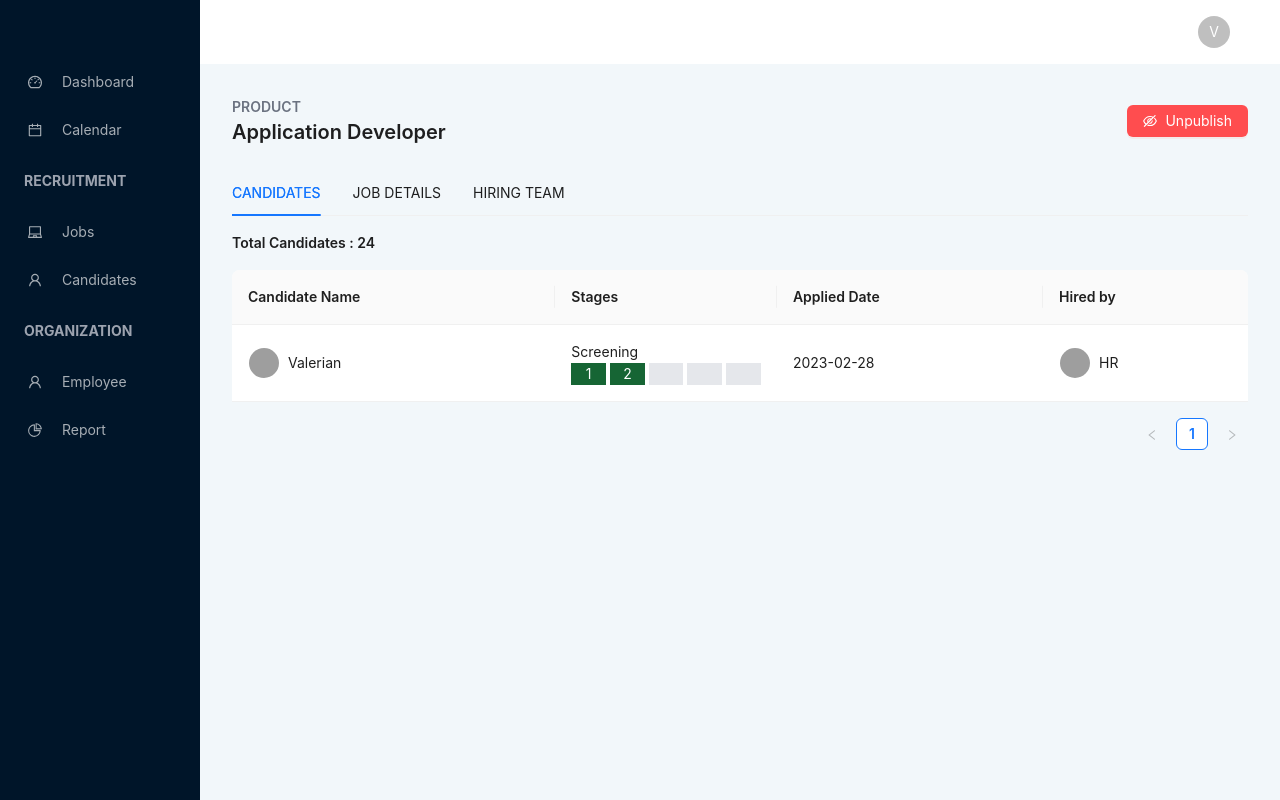
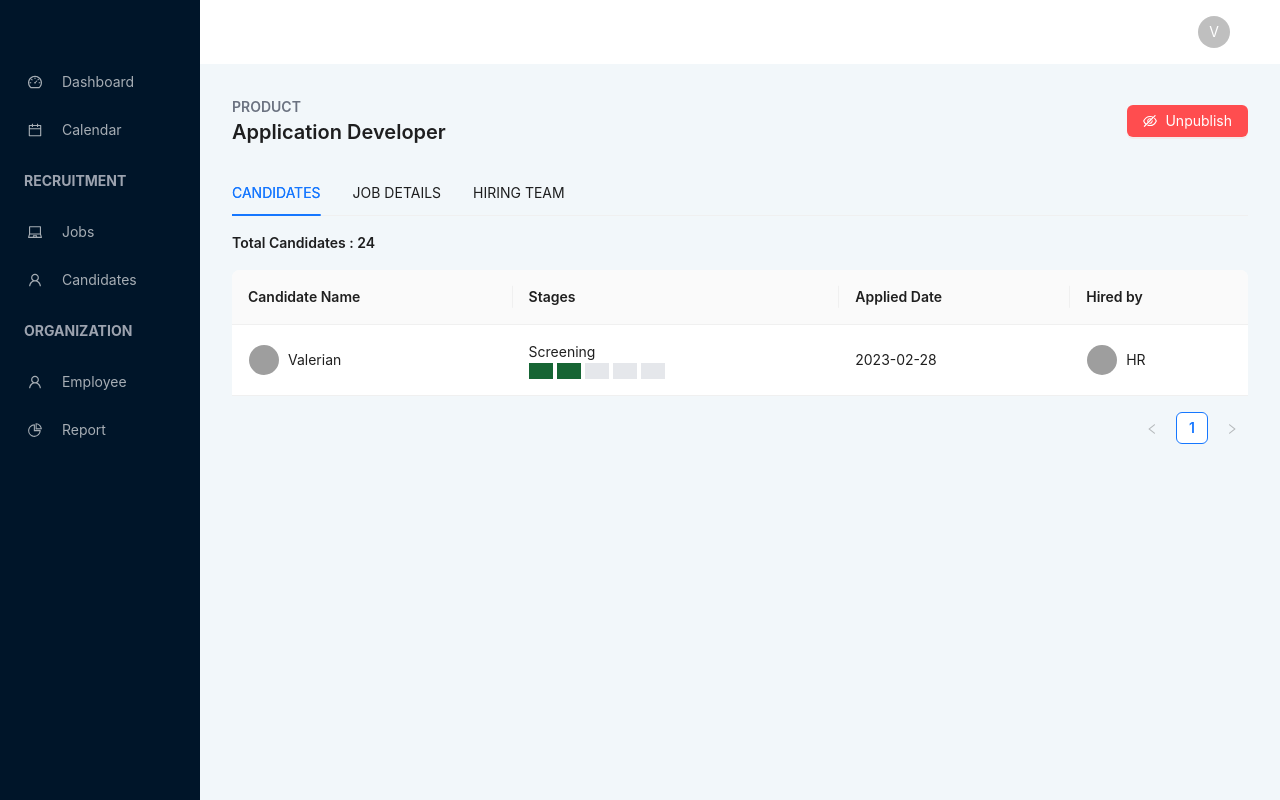
Before and after one commit to valeriandwi/hrm, a React (Create React App) app: page /jobs/detail in a window 1280 px wide. Built offline with nearby package versions, Linux system fonts and the light colour scheme; grey boxes are pictures that could not be loaded.

Commit message:
Update Table Candidate on Jobs Menu

```diff
--- a/src/pages/candidates/CandidateProfile/ProfessionalDetails/index.tsx
+++ b/src/pages/candidates/CandidateProfile/ProfessionalDetails/index.tsx
@@ -6,7 +6,7 @@ const ProfessionalDetails: React.FC = () => {
   return (
     <Card bodyStyle={{ padding: 0 }}>
       <div className="flex justify-between p-4">
-        <Typography className="font-bold">Basic Information</Typography>
+        <Typography className="font-bold">Professional Details</Typography>
         <div className="cursor-pointer">
           <EditOutlined className="mr-2" />
           Edit Info
--- a/src/pages/candidates/Table/index.tsx
+++ b/src/pages/candidates/Table/index.tsx
@@ -18,7 +18,19 @@ const TableCandidates: React.FC<TableCandidatesProps> = ({ toggleDrawer }) => {
       hiredBy: "HR",
     },
   ];
-  return <Table columns={COLUMNS(toggleDrawer)} dataSource={dummyData} />;
+  return (
+    <Table
+      columns={COLUMNS}
+      dataSource={dummyData}
+      onRow={(record, rowIndex) => {
+        return {
+          onClick: (event) => {
+            toggleDrawer();
+          },
+        };
+      }}
+    />
+  );
 };
 
 export default TableCandidates;
--- a/src/pages/candidates/constants.tsx
+++ b/src/pages/candidates/constants.tsx
@@ -1,16 +1,13 @@
 import { Avatar, Typography } from "antd";
 import StagesIndicator from "../../components/StagesIndicator";
 
-export const COLUMNS = (onOpenDrawer: () => void) => [
+export const COLUMNS = [
   {
     title: "Candidate Name",
     dataIndex: "candidateName",
     key: "name",
     render: (value: string) => (
-      <div
-        className="flex flex-row items-center space-x-2"
-        onClick={onOpenDrawer}
-      >
+      <div className="flex flex-row items-center space-x-2">
         <Avatar src={`https://i.pravatar.cc/300?u=${value}abc`} />
         <Typography>{value}</Typography>
       </div>
--- a/src/pages/jobs/JobDetail/candidates/components/tableCandidates.tsx
+++ /dev/null
@@ -1,22 +0,0 @@
-import { Table } from 'antd';
-import React from 'react'
-import { columns } from '../constants/columns';
-
-const TableCandidates : React.FC = () => {
-  const dummyData = [
-    {
-      candidateName : "Valerian",
-      stages : {
-        name : "Screening",
-        number : 2
-      },
-      appliedDate : "2023-02-28",
-      hiredBy : "HR"
-    }
-  ]
-  return (
-    <Table columns={columns} dataSource={dummyData}/>
-  )
-}
-
-export default TableCandidates
--- a/src/pages/jobs/JobDetail/candidates/index.tsx
+++ b/src/pages/jobs/JobDetail/candidates/index.tsx
@@ -1,16 +1,30 @@
-import Typography from 'antd/es/typography/Typography'
-import React from 'react'
-import TableCandidates from './components/tableCandidates'
+import Typography from "antd/es/typography/Typography";
+import React from "react";
+import AppDrawer from "../../../../components/AppDrawer";
+import CandidateProfile from "../../../Candidates/CandidateProfile";
+import useDrawer from "../../../../hooks/useDrawer";
+import TableCandidates from "../../../Candidates/Table";
 
-const Candidates : React.FC = () => {
+const Candidates: React.FC = () => {
+  const [{ openDrawer }, toggleDrawer] = useDrawer();
+
   return (
     <div>
-      <div className='mb-4'>
-        <Typography className='font-semibold'>Total Candidates : 24</Typography>
+      <div className="mb-4">
+        <Typography className="font-semibold">Total Candidates : 24</Typography>
       </div>
-      <TableCandidates/>
+      <TableCandidates toggleDrawer={toggleDrawer} />
+      <AppDrawer
+        open={openDrawer}
+        placement="right"
+        size="large"
+        onClose={toggleDrawer}
+        bodyStyle={{ padding: "0px" }}
+      >
+        <CandidateProfile />
+      </AppDrawer>
     </div>
-  )
-}
+  );
+};
 
-export default Candidates
+export default Candidates;
```
Also changed, not shown: src/pages/jobs/JobDetail/index.tsx (+31 -24 lines), src/pages/jobs/JobDetail/HiringTeam/index.tsx (renamed from src/pages/jobs/JobDetail/hiring-team/index.tsx), src/pages/jobs/JobDetail/JobDetail/index.tsx (renamed from src/pages/jobs/JobDetail/job-details/index.tsx).
